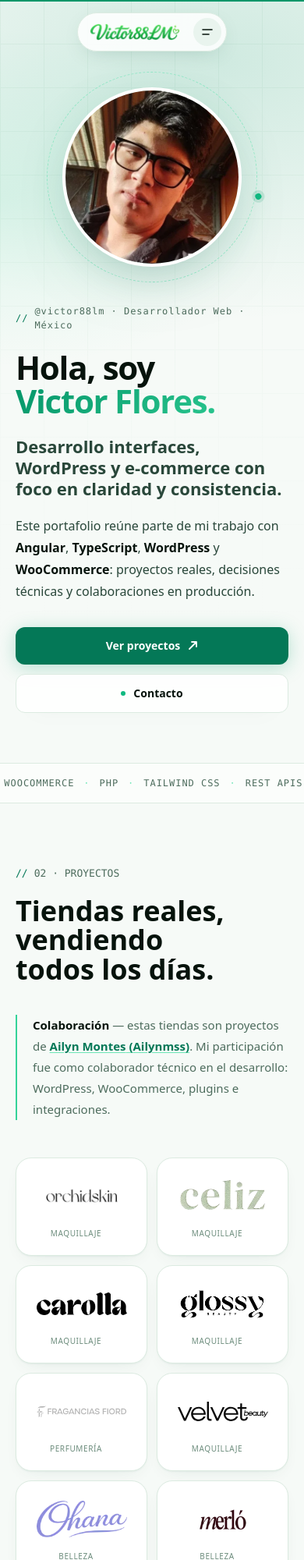
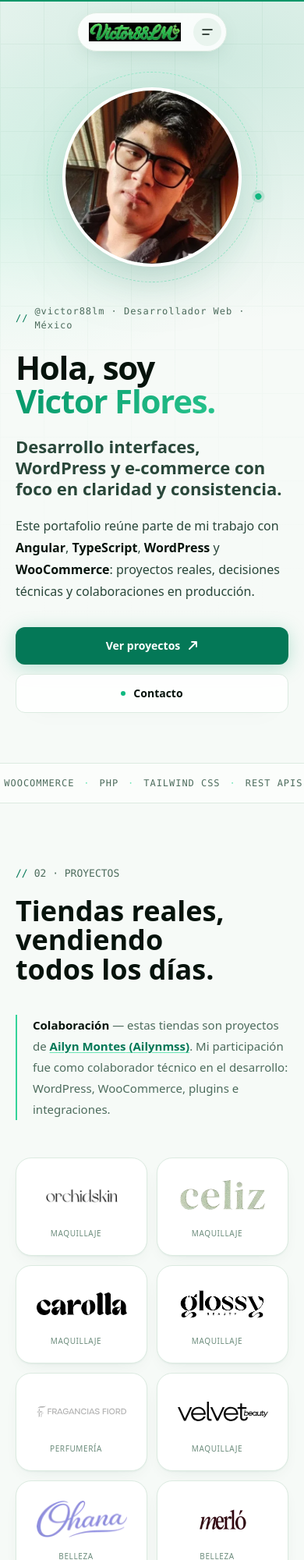
Before and after one commit to victor88lm/portafolio-wapu, a React (Vite) app: page / in a window 390 px wide. Shown: the top 2000 px of the page at 78% size. Built offline with nearby package versions, Linux system fonts and the light colour scheme.

Commit message:
Further reduce mobile image payload

```diff
--- a/src/components/layout/Header.tsx
+++ b/src/components/layout/Header.tsx
@@ -6,8 +6,7 @@
 import { cn } from '@/lib/cn'
 import { EASE_OUT } from '@/lib/motion'
 
-const logoSrc = '/assets/img/victor88lm-logo-400.webp'
-const logoSrcSet = '/assets/img/victor88lm-logo-240.webp 240w, /assets/img/victor88lm-logo-400.webp 400w'
+const logoSrc = '/assets/img/victor88lm-logo-header-240.webp'
 
 const overlaySocials = [
   { label: 'Instagram', url: site.social.instagram },
@@ -61,12 +60,10 @@
           >
             <img
               src={logoSrc}
-              srcSet={logoSrcSet}
-              sizes="(min-width: 640px) 132px, 118px"
               alt="Victor88LM"
               title="Victor88LM"
-              width={400}
-              height={82}
+              width={240}
+              height={49}
               decoding="async"
               className="h-6 w-auto max-w-[118px] object-contain sm:max-w-[132px]"
             />
--- a/src/components/sections/Projects.tsx
+++ b/src/components/sections/Projects.tsx
@@ -60,6 +60,8 @@
               <span className="flex h-14 w-full items-center justify-center sm:h-14">
                 <img
                   src={project.logo}
+                  srcSet={project.logoSrcSet}
+                  sizes={project.logoSizes}
                   alt={project.alt}
                   title={`${project.name} — proyecto ${project.category}`}
                   width={project.width}
--- a/src/data/projects.ts
+++ b/src/data/projects.ts
@@ -9,6 +9,8 @@
   name: string
   url: string
   logo: string
+  logoSrcSet?: string
+  logoSizes?: string
   alt: string
   category: string
   width: number
@@ -77,6 +79,8 @@
     name: 'Ohana Store',
     url: 'https://ohanastore.mx/',
     logo: '/assets/img/ohana-store-logo.webp',
+    logoSrcSet: '/assets/img/ohana-store-logo-240.webp 240w, /assets/img/ohana-store-logo.webp 360w',
+    logoSizes: '(min-width: 640px) 136px, 116px',
     alt: 'Logotipo de Ohana Store, tienda de belleza online en México',
     category: 'Belleza',
     width: 360,
```
Also changed, not shown: public/assets/img/ohana-store-logo-240.webp (added), public/assets/img/victor88lm-logo-header-240.webp (added).
